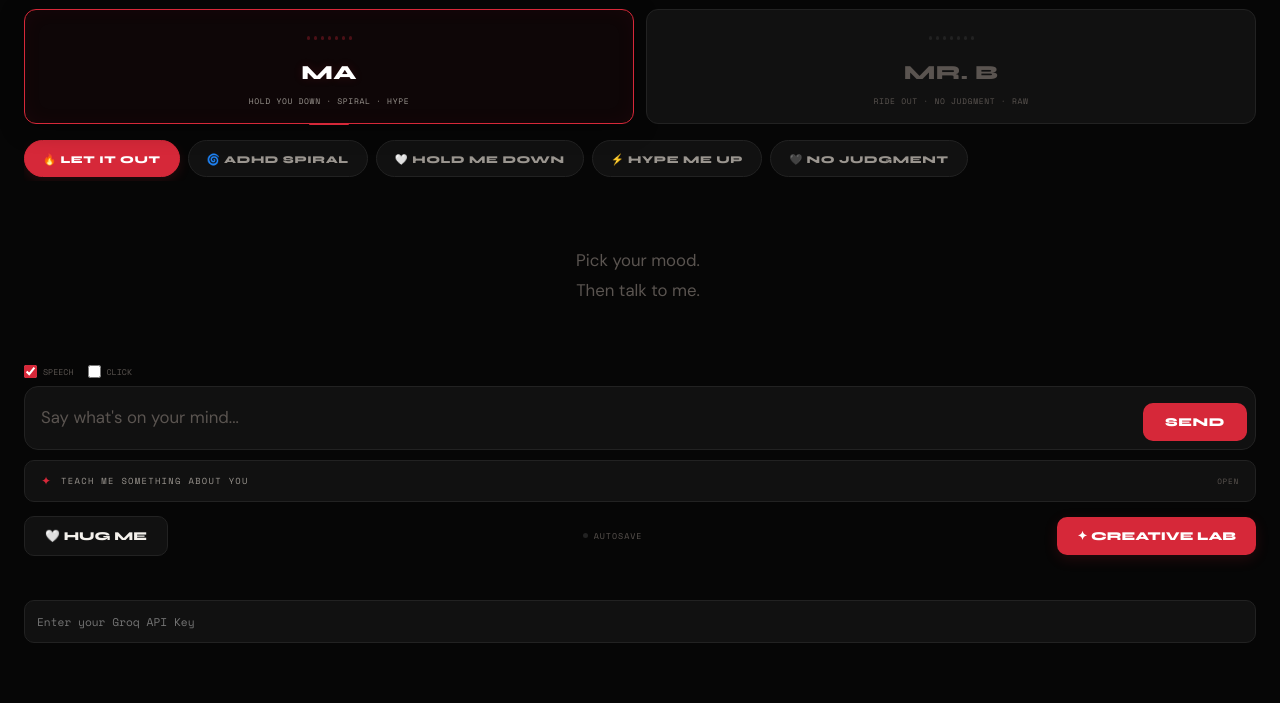
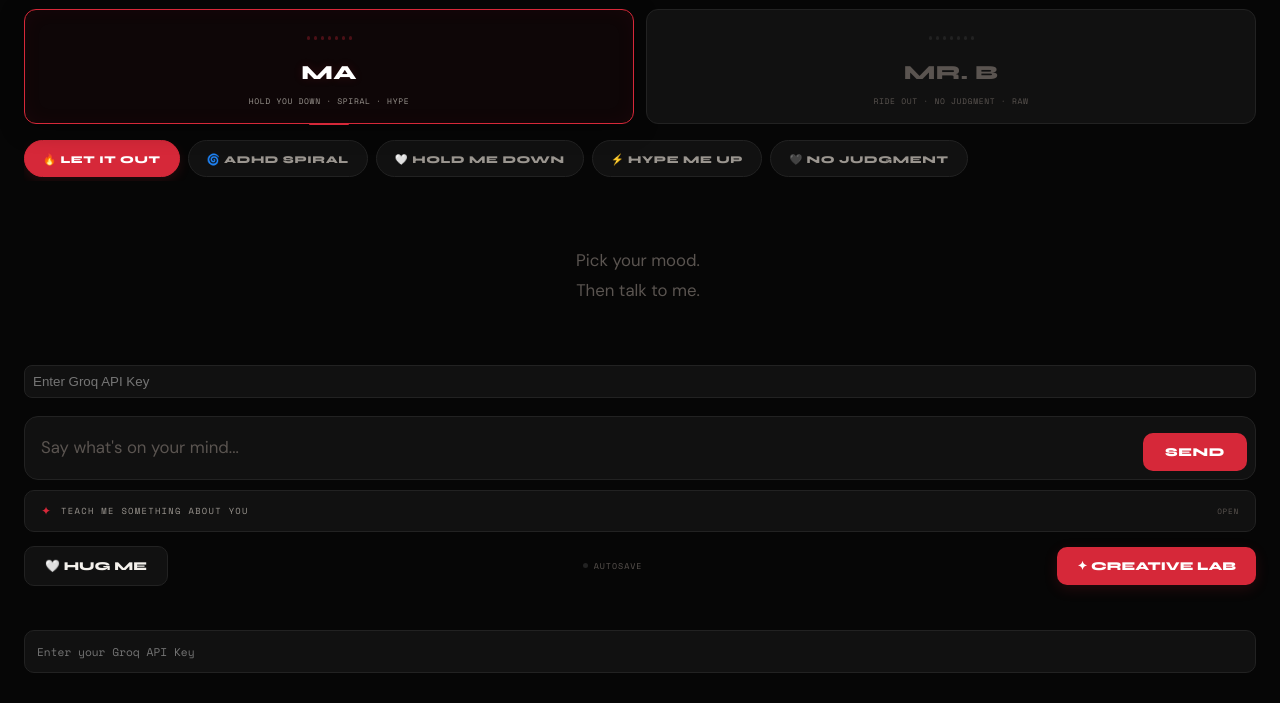
Before and after one commit to kozykafebooks-commits/ma-and-mrb-app, a plain HTML site: page index.html in a window 1280 px wide. Shown: the part 97-800 px from the top of the page. Drawn offline with nearby package versions, Linux system fonts and the light colour scheme.

Commit message:
Update index.html

```diff
--- a/index.html
+++ b/index.html
@@ -177,9 +177,11 @@ body{font-family:var(--fb);background:var(--bg);color:var(--text);min-height:100
 <span class="typing-who" id="typingWho">Ma is with you...</span>
 </div>
 <div class="sys-controls">
-<label class="tgl-lbl"><input type="checkbox" id="audioToggle" checked/> SPEECH</label>
-<label class="tgl-lbl"><input type="checkbox" id="soundToggle"/> CLICK</label>
-</div>
+    <input type="password" id="groqKey" placeholder="Enter Groq API Key"
+           style="width: 100%; padding: 8px; margin-bottom: 10px; background: #111; border: 1px solid #222; color: #fff; border-radius: 8px;"
+           oninput="localStorage.setItem('mab_groq_key', this.value)">
+
+    </div>
 <div class="inpwrap">
 <div class="inprow">
 <textarea class="chin" id="chin" placeholder="Say what's on your mind..." rows="1" onkeydown="handleKey(event)"></textarea>
```
